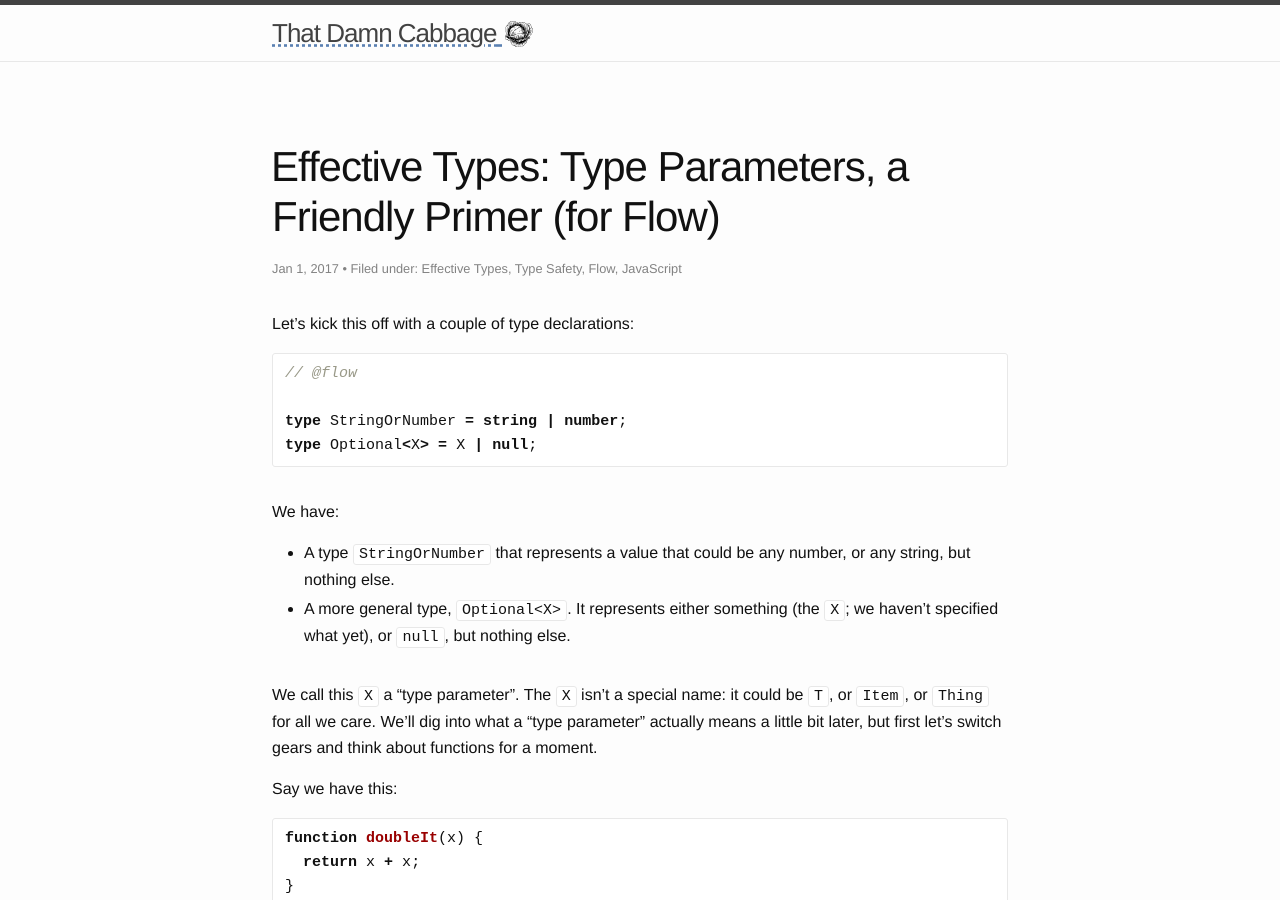
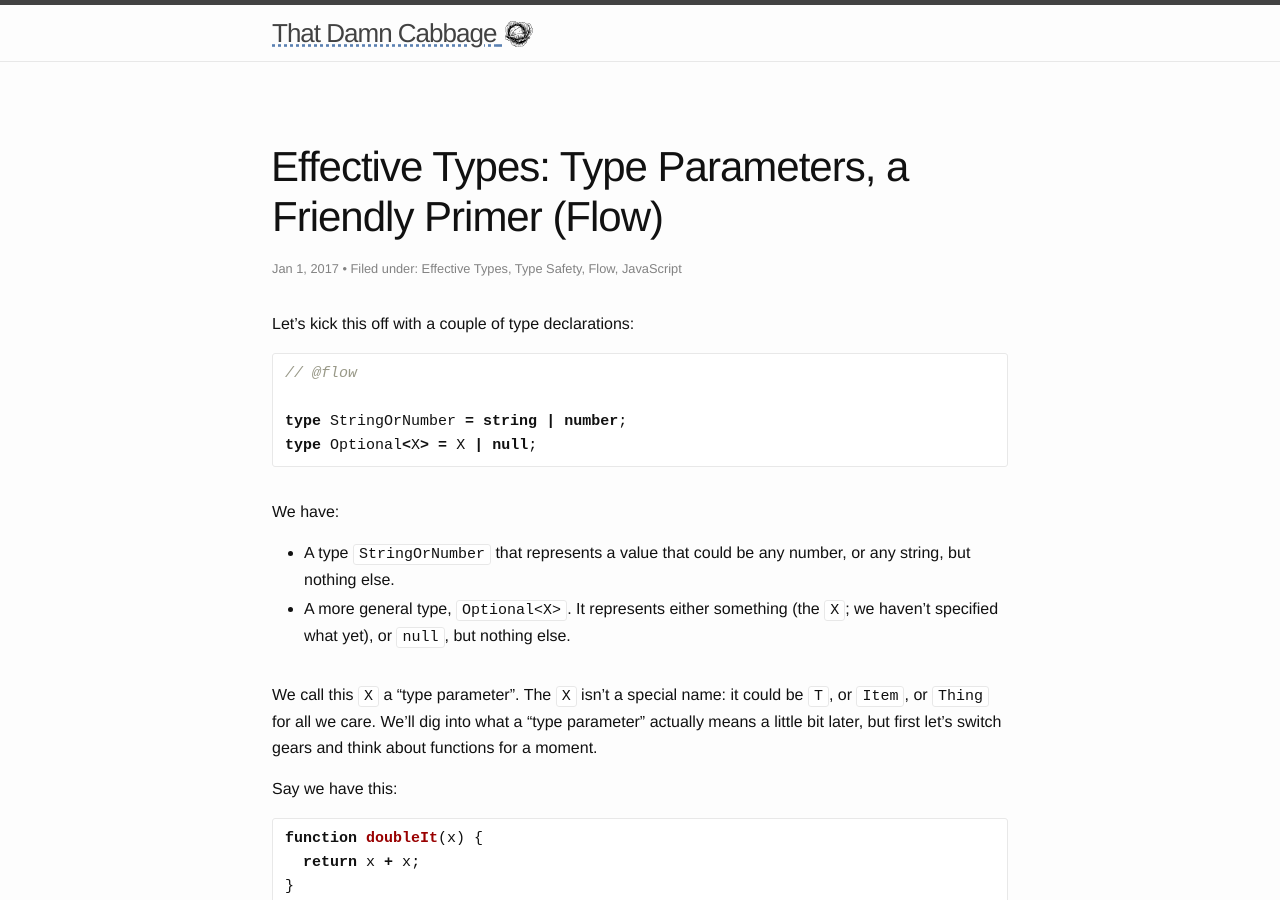
Before and after one commit to damncabbage/deadname.id.au, a Jekyll site: the page built from _posts/2017-01-09-effective-types-a-type-parameter-primer-for-flow.markdown, in a window 1280 px wide and 900 px high. Built offline with Jekyll 4.4.1, drawn with Linux system fonts in a browser that asks for light colours; some of the changed text lies outside the part shown.

Commit message:
Clarify title; fix a couple of examples.

```diff
--- a/_posts/2017-01-09-effective-types-a-type-parameter-primer-for-flow.markdown
+++ b/_posts/2017-01-09-effective-types-a-type-parameter-primer-for-flow.markdown
@@ -1,6 +1,6 @@
 ---
 layout: post
-title: "Effective Types: Type Parameters, a Friendly Primer (for Flow)"
+title: "Effective Types: Type Parameters, a Friendly Primer (Flow)"
 date: "2017-01-01 18:57"
 published: true
 categories:
```
Also changed, not shown: other parts of _posts/2017-01-09-effective-types-a-type-parameter-primer-for-flow.markdown (+2 -2 lines).
